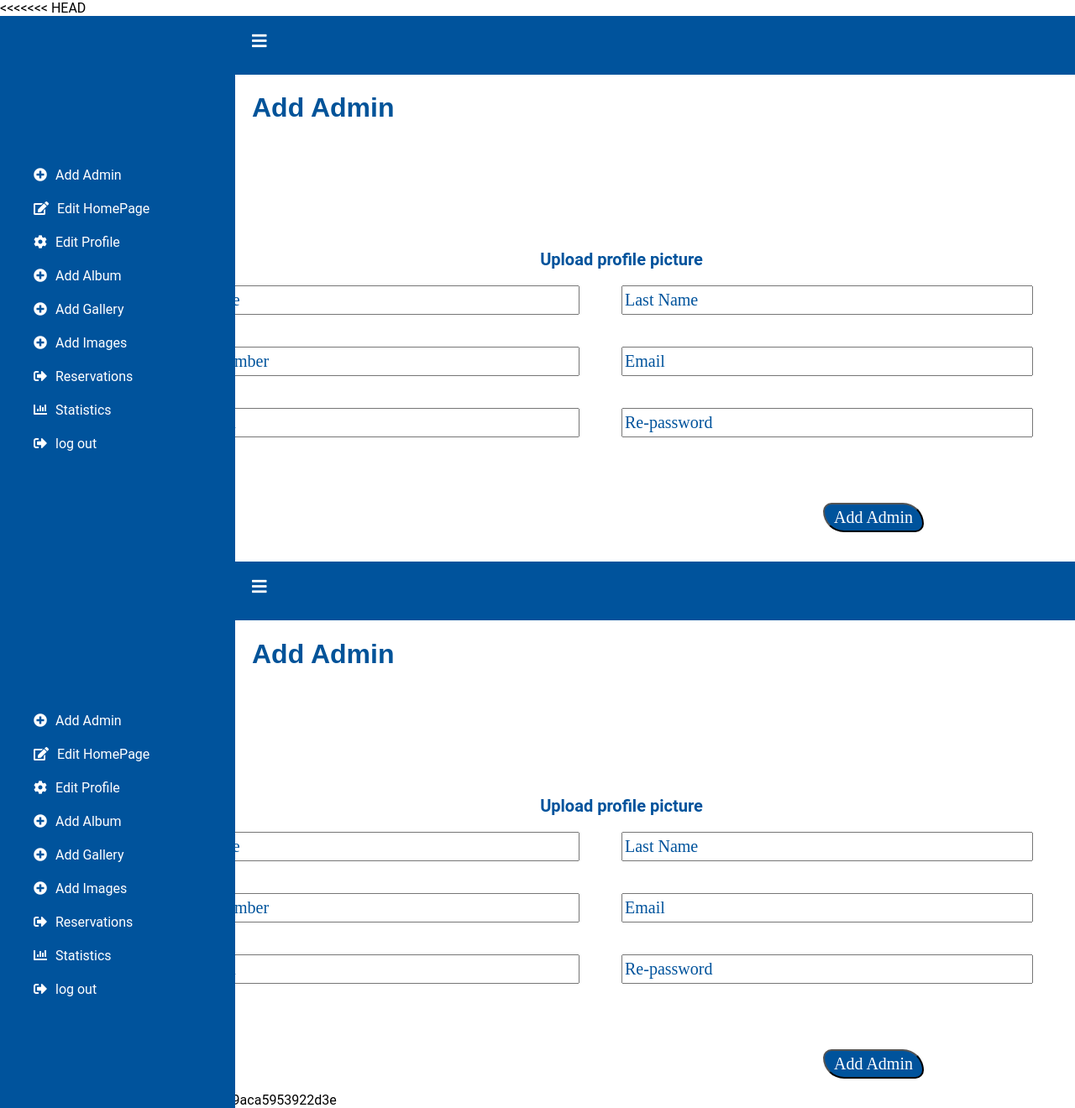
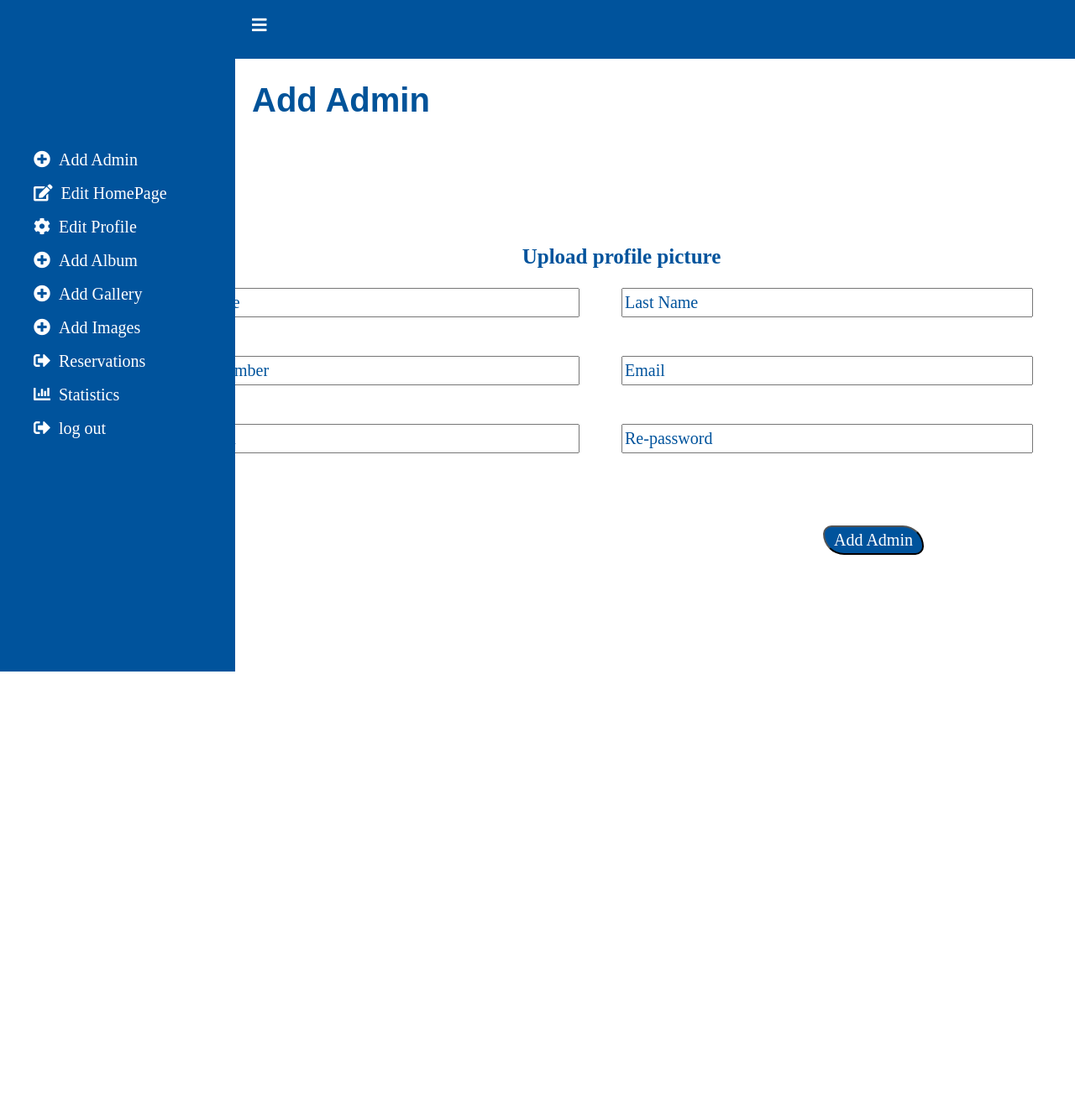
Before and after one commit to sherifelmotayam/Afnan_photography, a PHP site: page /AddAdmin.php in a window 1280 px wide; the page is wider, and only the part inside the window is pictured. Shown: that part at 84% size. After the commit the page ends 800 px from the top of that part, so only its background shows below. Run offline with PHP 8.4, Linux system fonts and the light colour scheme.

Commit message:
Update failure in admin

```diff
--- a/AddAdmin.css
+++ b/AddAdmin.css
@@ -1,4 +1,4 @@
-<<<<<<< HEAD
+
 body
 {
    font-family: "Times New Roman", Times, serif;
--- a/AddAdmin.php
+++ b/AddAdmin.php
@@ -1,4 +1,3 @@
-<<<<<<< HEAD
 <?php
 
     include 'Admin.php';
@@ -64,77 +63,3 @@
         </form>
         </div>
                   </body>
-
-
-
-=======
-<?php
-
-    include 'Admin.php';
-
-
-    ?>
-
-
-<html>
-
-
-    <head>
-        	<link rel="stylesheet" type="text/css" href="AddAdmin.css">
-
-
-    </head>
-
-
-
-
-    <body>
-        <h1>Add Admin</h1>
-        <div class="form" >
-
-        <form action="AddAdmin.php" method="post" enctype="multipart/form-data" id="Get data" >
-
-
-           <label>
-           <input type=file name="image" id="image" class="inputfile" >
-               <label for="image">Upload profile picture</label>
-            </label>
-               <br>
-           <label>
-           <input type = "text" name = "First Name" placeholder="Firt Name">
-
-           <input type = "text" name = "Last Name" placeholder="Last Name">
-            </label>
-            <br>
-            <br>
-
-           <label>
-           <input type = "number" name = "Phone Number" placeholder="Phone number ">
-
-
-           <input type = "email" name = "Email" placeholder="Email">
-            </label>
-            <br>
-            <br>
-           <label>
-           <input type = "password" name = "Password" placeholder="Password">  <br>
-
-
-           <input type = "password" name = "Re-password" placeholder="Re-password">  <br>
-            </label>
-           <br>
-            <br>
-
-           <input type = "submit" name = "Add" value = "Add Admin" style="width:120px ">
-
-
-
-
-        </form>
-        </div>
-                  </body>
-
-
-
->>>>>>> f2c26ad050ff273f7ac51e03af9aca5953922d3e
-</html>
```
Also changed, not shown: other parts of AddAdmin.css (+0 -90 lines), Profile.php (+0 -40 lines).
